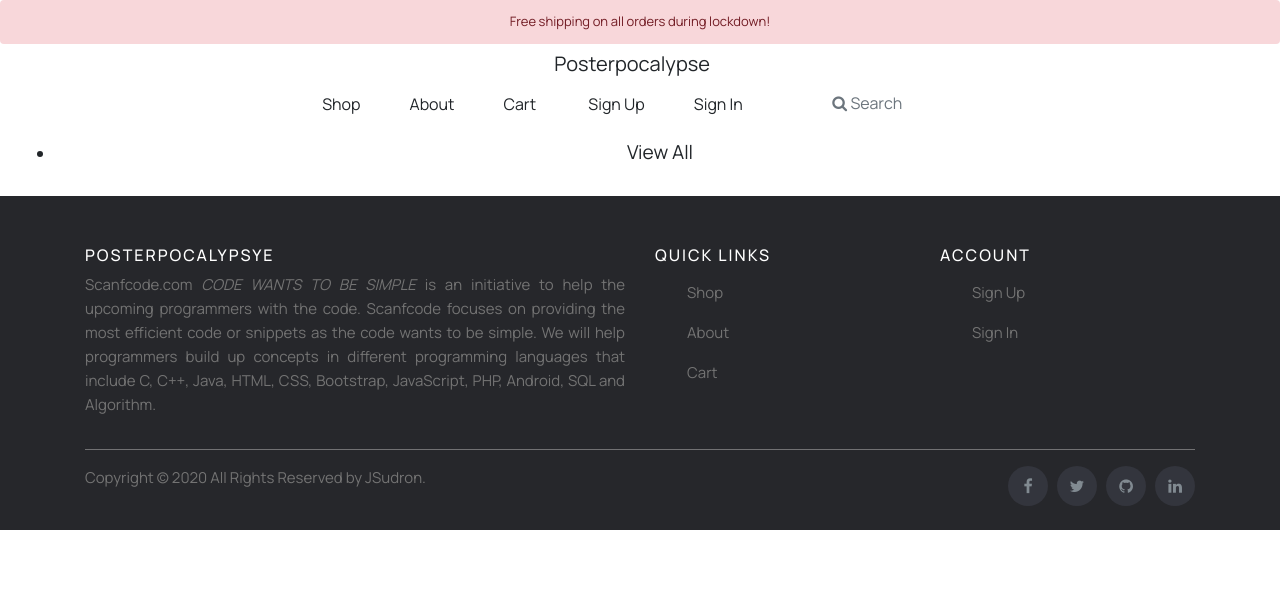
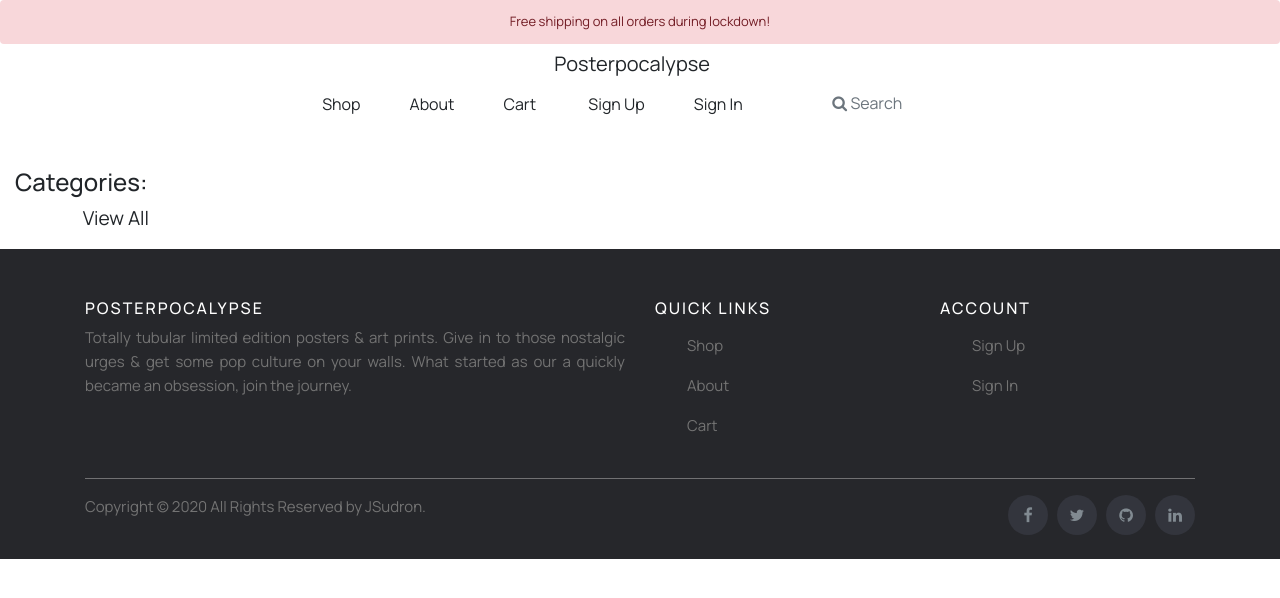
Before and after one commit to JSudron/posterpocalypse-shop, a Django app: page /products/products in a window 1280 px wide. Shown: the top 598 px of the page. Run offline with Django 3.2, Linux system fonts and the light colour scheme; data that the repository does not hold is empty; some libraries are stand-ins or nearby versions; some web fonts are replaced.

Commit message:
categories now display alongside products in large screens

```diff
--- a/products/templates/products.html
+++ b/products/templates/products.html
@@ -5,16 +5,22 @@
 {% block page_heading %}Products{% endblock %}
 {% block content %}
     <div class="container-fluid">
+        <div class="row row-flex">
+            <div class="col-12 col-lg-3">
+                <h4>Categories:</h2>
                     <ul id="categories-menu">
                         {% for category in categories %}
-            <li class="active effect-1">
-                <a class="category-link" href="{% url 'index' %}?category_id={{category.id}}">{{category.name | title}}<span class="sr-only"></span></a>
+                        <li class="effect-1">
+                            <a class="category-link"
+                                href="{% url 'all_products' %}?category_id={{category.id}}">{{category.name | title}}<span class="sr-only"></span></a>
                         </li>
                         {% endfor %}
-            <li class="active effect-1">
-                <a class="category-link" href="{% url 'index' %}">View All<span class="sr-only"></span></a>
+                        <li class="effect-1">
+                            <a class="category-link" href="{% url 'all_products' %}">View
+                                All<span class="sr-only"></span></a>
                         </li>
                     </ul>
+            </div>
             <div class="row row-flex">
                 {% for product in products %}
                 <div class="col-xs-10 col-xs-offset-1 col-sm-offset-0 col-sm-6 col-md-4 display panel panel-default">
@@ -28,6 +34,7 @@
                     </a>
                 </div>
                 {% endfor %}
+            </div>
         </div>
         <div class="pagination-wrapper">
             {% if products.has_other_pages %}
--- a/static/css/custom.css
+++ b/static/css/custom.css
@@ -6,7 +6,7 @@
 /*-----------------------Anchor effect taken from codepen.io & edited to own style */
 
 html,body {
-	height: 100%;
+    height: 100%;
     background-color: white;
     font-family: 'Manrope';
 }
@@ -134,17 +134,12 @@ a:focus {
 /*-----------------------HOME */
 
 .jumbotron {
-  background-image: url("https://cdn.collider.com/wp-content/uploads/2018/10/back-to-the-future-mondo.jpg");
+  background-image: url("https://images.pexels.com/photos/479453/pexels-photo-479453.jpeg?auto=compress&cs=tinysrgb&dpr=2&h=750&w=1260");
   background-position: center center;
   background-repeat: no-repeat;
   background-size: cover;
-  height: 85vh;
-  clip-path: polygon(
-    0 0,
-    100% 0,
-    100% 100%,
-    0 calc(100% - 6vw)
-  )
+  height: 65vh;
+
 }
 
 /*-----------------------ABOUT */
@@ -192,6 +187,11 @@ caption p {
 
 .item-details {
     padding-top: 0px;
+}
+
+ ul#categories-menu {
+    list-style-type: none;
+    text-align: left;
 }
 
 .category-link {
@@ -242,6 +242,11 @@ caption p {
 
 /*-----------------------FOOTER */
 
+footer {
+    bottom: 0;
+    width: 100%
+}
+
 .site-footer {
     background-color: #26272b;
     padding: 45px 0 20px;
@@ -258,6 +263,7 @@ caption p {
 .site-footer hr.small {
     margin: 20px 0
 }
+
 .site-footer h6 {
     color: #fff;
     font-size: 16px;
@@ -380,11 +386,10 @@ caption p {
     background-color: #000;
 }
 
-/*-----------------------MEDIA QUERIES - CART*/
+/*-----------------------MEDIA QUERIES - CART */
 
 @media screen and (max-width: 600px) {
     table#cart tbody td .form-control {
-		width:20%;
 		display: inline !important;
 	}
 
@@ -413,7 +418,7 @@ caption p {
 	table#cart tfoot td .btn{display:block;}
 }
 
-/*-----------------------MEDIA QUERIES - FOOTER*/
+/*-----------------------MEDIA QUERIES - FOOTER */
 
 @media (max-width:991px) {
     .site-footer [class^=col-] {
--- a/templates/base.html
+++ b/templates/base.html
@@ -91,14 +91,11 @@
 		<div class="container">
 			<div class="row">
 				<div class="col-sm-12 col-md-6">
-					<h6>Posterpocalypsye</h6>
-					<p class="text-justify">Scanfcode.com <i>CODE WANTS TO BE SIMPLE </i> is an initiative to help the
-						upcoming programmers with the code. Scanfcode focuses on providing the most efficient code or
-						snippets as the code wants to be simple. We will help programmers build up concepts in different
-						programming languages that include C, C++, Java, HTML, CSS, Bootstrap, JavaScript, PHP, Android,
-						SQL and Algorithm.</p>
+					<h6>Posterpocalypse</h6>
+					<p class="text-justify">Totally tubular limited edition posters & art prints. Give in to those nostalgic urges & get some pop culture on your walls.
+                    What started as our a quickly became an obsession, join the journey.</p>
 				</div>
-				<div class="col-xs-6 col-md-3">
+				<div class="d-none d-md-block col-md-3">
 					<h6>Quick Links</h6>
 					<ul class="footer-links text-left effect-1">
 						<li class="nav-item">
@@ -112,7 +109,7 @@
                         </li>
 					</ul>
 				</div>
-                <div class="col-xs-6 col-md-3">
+                <div class="d-none d-md-block col-md-3">
 					<h6>Account</h6>
 					<ul class="footer-links text-left effect-1">
 						{% if user.is_authenticated %}
@@ -144,10 +141,10 @@
 				</div>
 				<div class="col-md-4 col-sm-6 col-xs-12">
 					<ul class="social-icons">
-						<li><a class="facebook" href="#"><i class="fa fa-facebook"></i></a></li>
-						<li><a class="twitter" href="#"><i class="fa fa-twitter"></i></a></li>
-						<li><a class="github" href="#"><i class="fa fa-github"></i></a></li>
-						<li><a class="linkedin" href="#"><i class="fa fa-linkedin"></i></a></li>
+						<li><a class="facebook" href="https://www.facebook.com/JoeSudronYeah"><i class="fa fa-facebook"></i></a></li>
+						<li><a class="twitter" href="https://twitter.com/JSud83"><i class="fa fa-twitter"></i></a></li>
+						<li><a class="github" href="https://github.com/JSudron"><i class="fa fa-github"></i></a></li>
+						<li><a class="linkedin" href="https://www.linkedin.com/in/joe-sudron"><i class="fa fa-linkedin"></i></a></li>
 					</ul>
 				</div>
 			</div>
```
Lines whose indentation alone changed are shown as unchanged.
